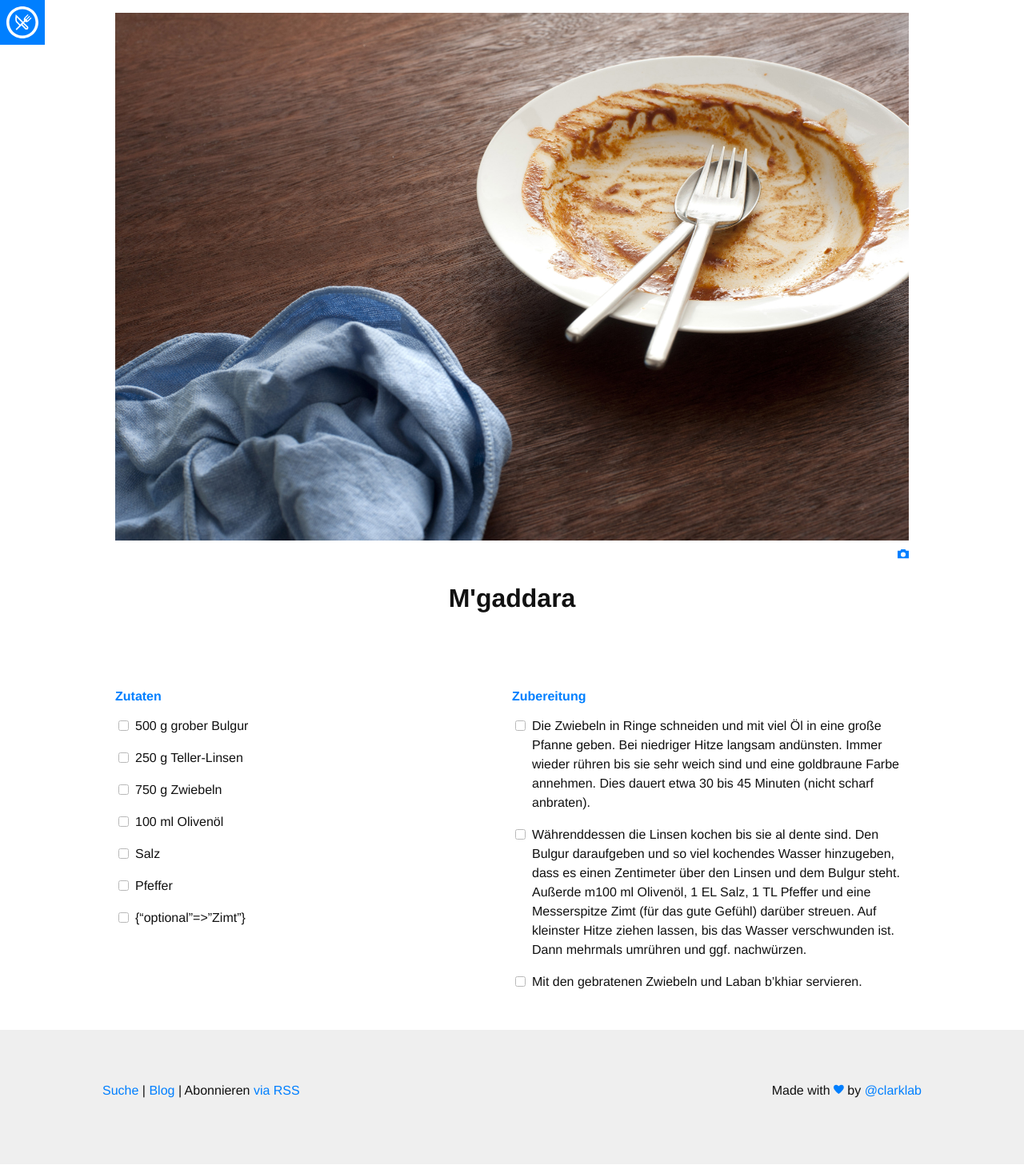
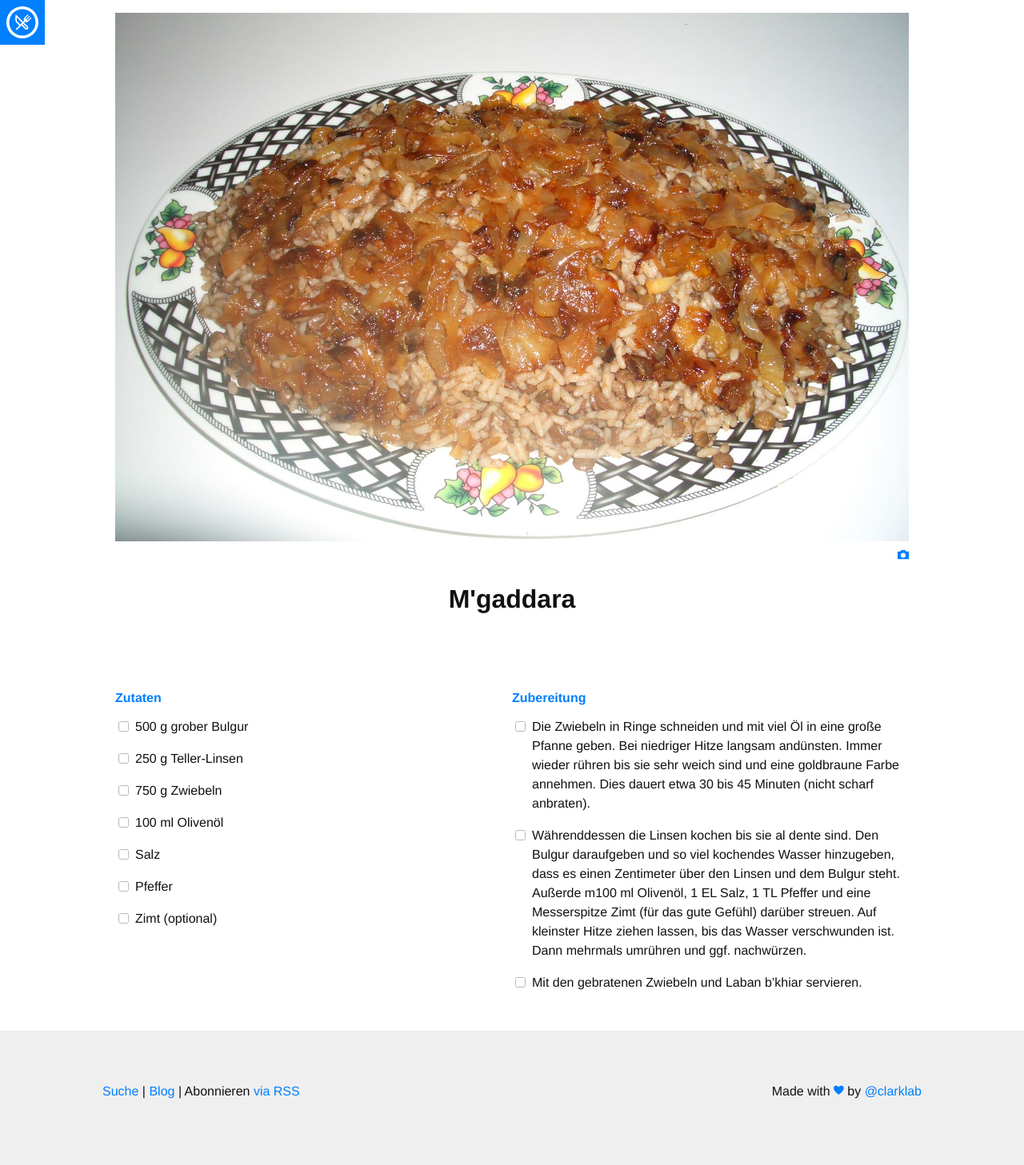
Before and after one commit to kochrunde/kochrunde.github.io, a Jekyll site: the page built from _recipes/mgaddara.md, in a window 1280 px wide. Shown: the whole page at 80% size. Built offline with Jekyll 4.4.1, drawn with Linux system fonts in a browser that asks for light colours; nearby versions of some CDN libraries; some web fonts are replaced; part of the change alters nothing that is shown.

Commit message:
pic for m'gaddara

```diff
--- a/_recipes/mgaddara.md
+++ b/_recipes/mgaddara.md
@@ -2,8 +2,8 @@
 
 layout: recipe
 title:  "M'gaddara"
-image: default.jpeg
-imagecredit: https://freefoodphotos.com
+image: mgaddara.jpeg
+imagecredit: https://www.kochwiki.org/wiki/Datei:Mujaddara.jpg
 tags: syrisch
 
 ingredients:
@@ -13,7 +13,7 @@ ingredients:
 - 100 ml Olivenöl
 - Salz
 - Pfeffer
-- optional: Zimt
+- Zimt (optional)
 
 directions:
 - Die Zwiebeln in Ringe schneiden und mit viel Öl in eine große Pfanne geben. Bei niedriger Hitze langsam andünsten. Immer wieder rühren bis sie sehr weich sind und eine goldbraune Farbe annehmen. Dies dauert etwa 30 bis 45 Minuten (nicht scharf anbraten).
```
Also changed, not shown: images/mgaddara.jpeg (added).
